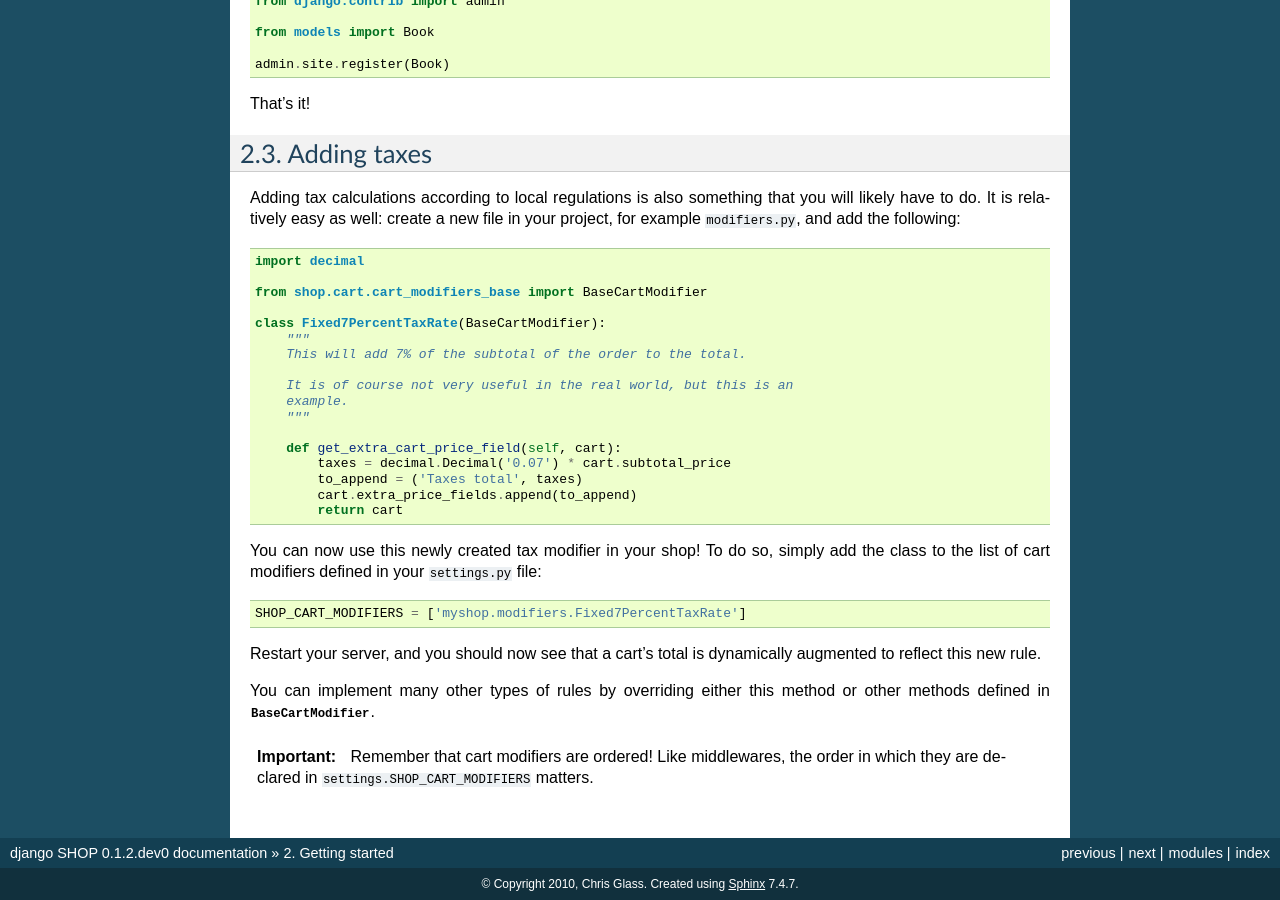
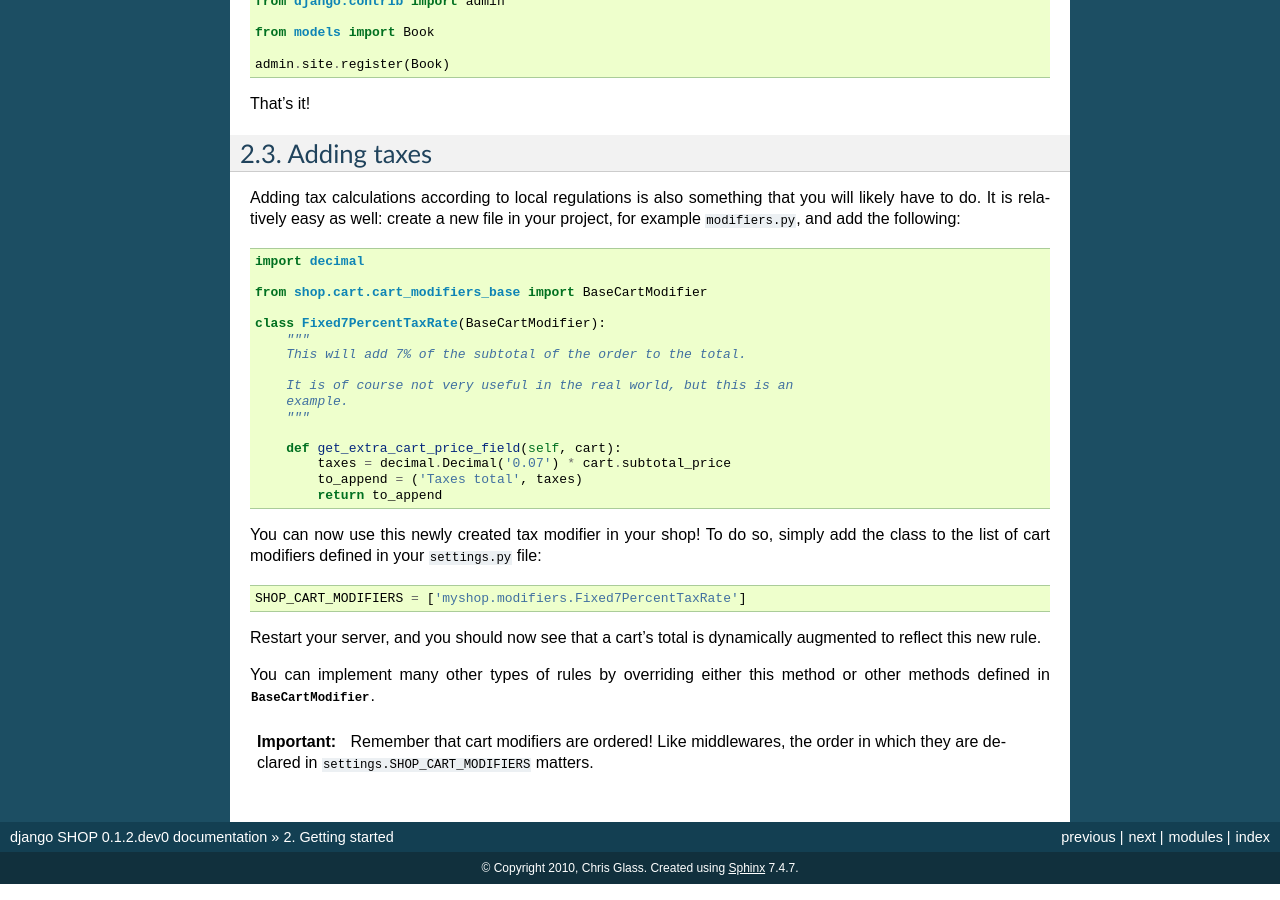
Before and after one commit to Huskarhero/django-shop, a Sphinx documentation site: the page built from docs/getting-started.rst, in a window 1280 px wide and 900 px high, scrolled down 2316 px. Built offline with Sphinx 7.4.7, drawn with Linux system fonts in a browser that asks for light colours.

Commit message:
fixed getting started docs

```diff
--- a/docs/getting-started.rst
+++ b/docs/getting-started.rst
@@ -170,8 +170,7 @@ file in your project, for example ``modifiers.py``, and add the following::
         def get_extra_cart_price_field(self, cart):
             taxes = decimal.Decimal('0.07') * cart.subtotal_price
             to_append = ('Taxes total', taxes)
-            cart.extra_price_fields.append(to_append)
-            return cart
+            return to_append
 
 You can now use this newly created tax modifier in your shop! To do so, simply
 add the class to the list of cart modifiers defined in your ``settings.py`` file::
```
Also changed, not shown: 1 other file.
